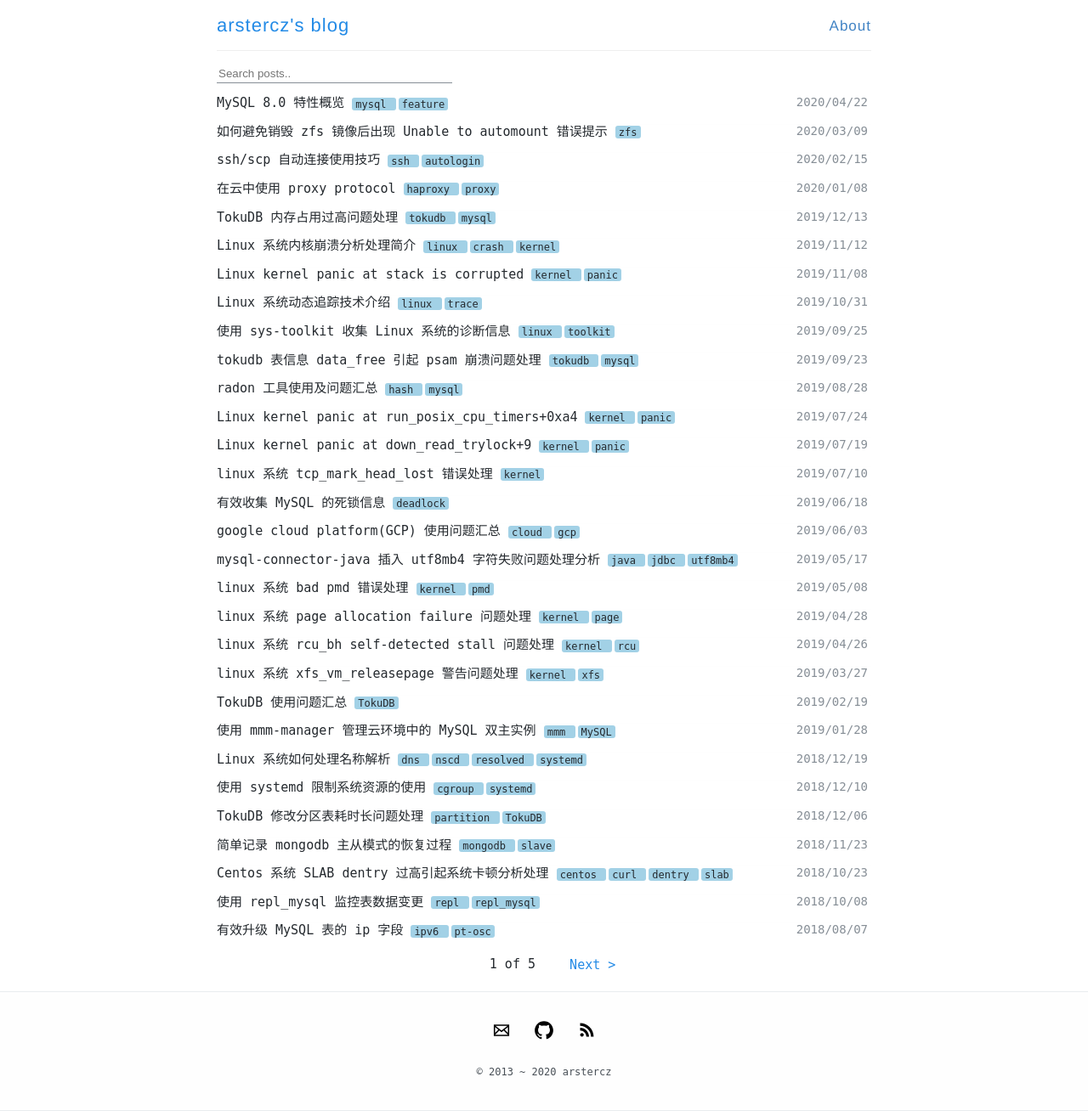
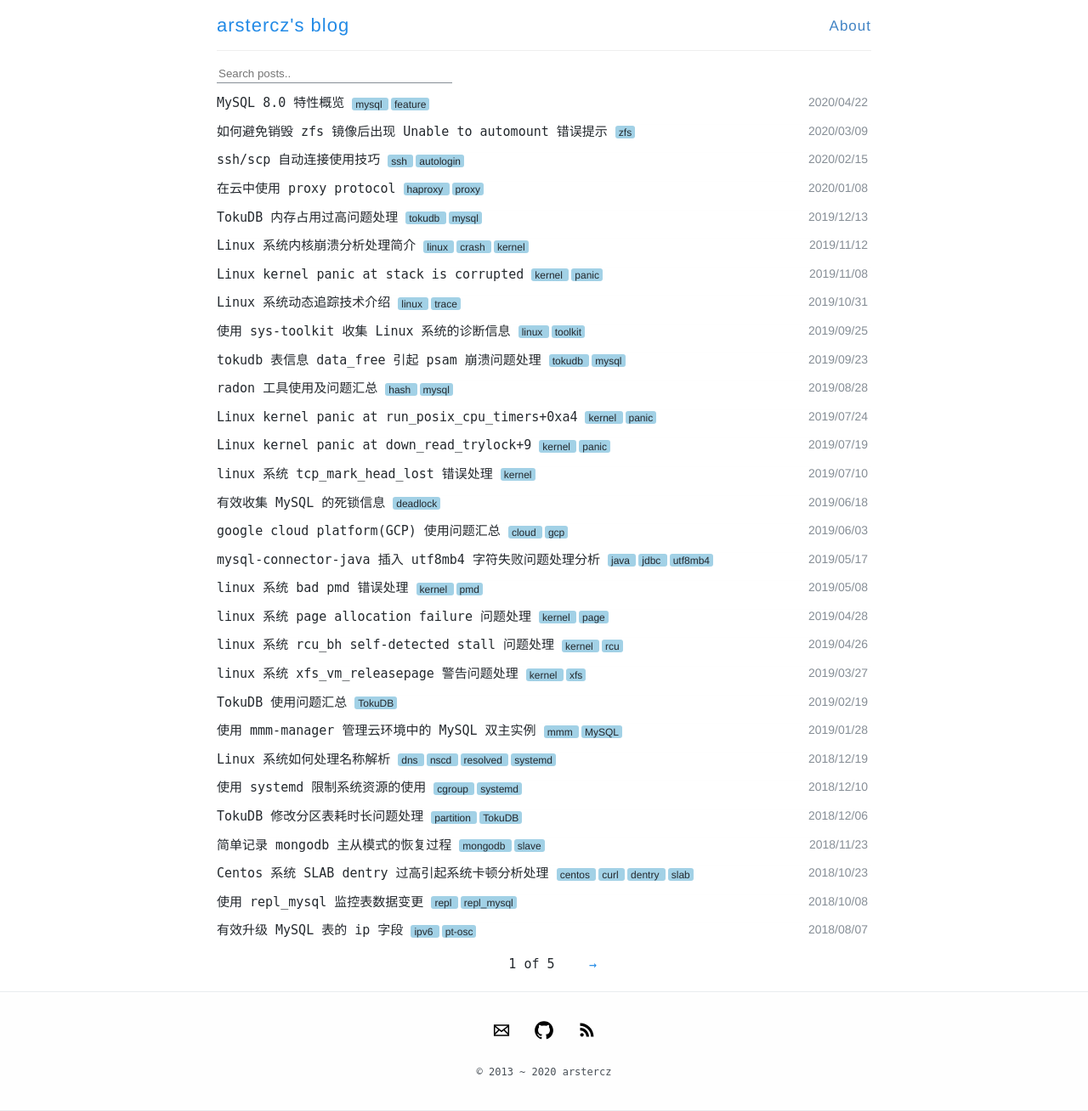
Before and after one commit to arstercz/arstercz.github.io, a Jekyll site: the page built from index.html, in a window 1280 px wide. Shown: the whole page at 85% size. Built offline with Jekyll 4.4.1, drawn with Linux system fonts in a browser that asks for light colours; the list of posts is cut into pages by our own code; comment, search, counter and statistics services are not loaded.

Commit message:
change index style

```diff
--- a/index.html
+++ b/index.html
@@ -53,7 +53,7 @@
   {% if paginator.next_page %}
     <span class="next">
       <a href="{{ site.baseurl}}{{ paginator.next_page_path }}" class="next">
-        Next &#x3E;
+        &#8594;
       </a>
     </span>
   {% endif %}
--- a/style.scss
+++ b/style.scss
@@ -392,6 +392,7 @@
   padding-bottom: 1em;
   border-bottom: 1px solid $divider-color;
   line-height: 1.0;
+  font-family: 'Helvetica';
 }
 
 .posts > .post:last-child {
```
Also changed, not shown: other parts of index.html (+1 -1 lines).
